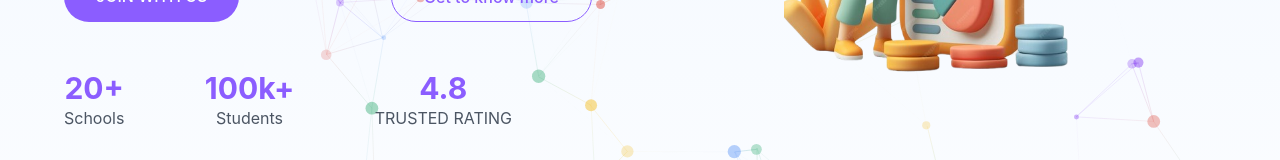
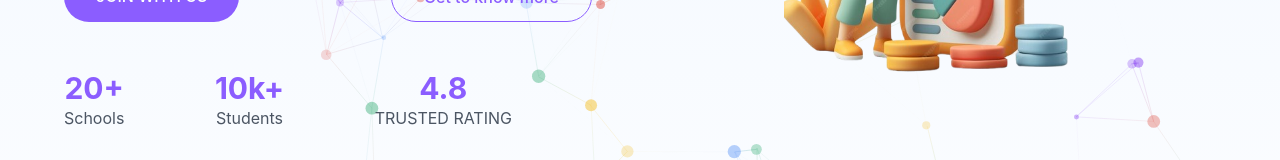
Before and after one commit to Kunal2878/educloud, a React (Vite) app: page / in a window 1280 px wide. Shown: the part 452-612 px from the top of the page. Built offline with nearby package versions, Linux system fonts and the light colour scheme.

Commit message:
feat: update student count from 100k+ to 10k+ in About and LandingPage components

```diff
--- a/src/Frontend/Pages/About.jsx
+++ b/src/Frontend/Pages/About.jsx
@@ -84,7 +84,7 @@
                 <p className="text-gray-600">Schools Connected</p>
               </div>
               <div>
-                <h3 className="text-4xl font-bold text-blue-500 mb-2">100k+</h3>
+                <h3 className="text-4xl font-bold text-blue-500 mb-2">10k+</h3>
                 <p className="text-gray-600">Active Students</p>
               </div>
               <div>
--- a/src/Frontend/Pages/LandingPage2.jsx
+++ b/src/Frontend/Pages/LandingPage2.jsx
@@ -66,7 +66,7 @@ const SchoolLandingPage = () => {
                 <div className="text-gray-600">Schools</div>
               </div>
               <div className="text-center">
-                <div className="text-3xl font-bold text-purpleColor">100k+</div>
+                <div className="text-3xl font-bold text-purpleColor">10k+</div>
                 <div className="text-gray-600">Students</div>
               </div>
               <div className="text-center">
```
